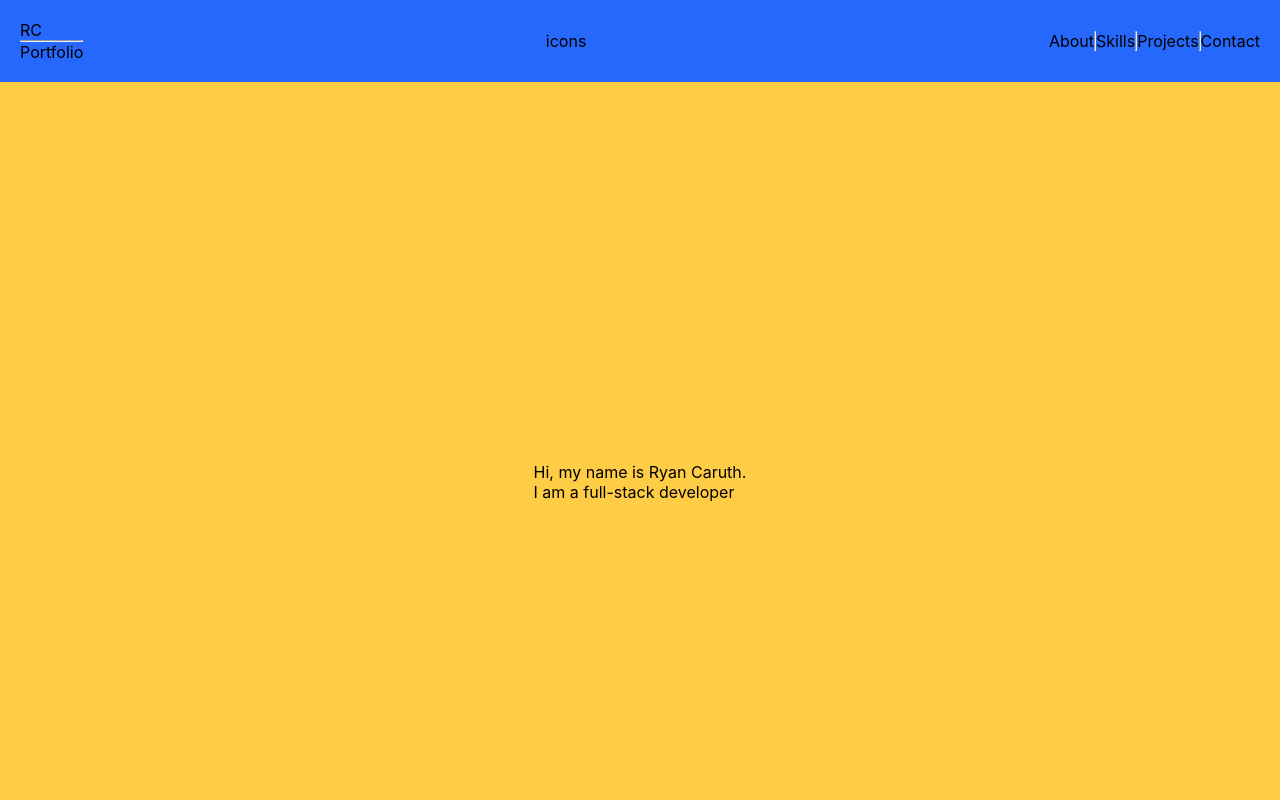
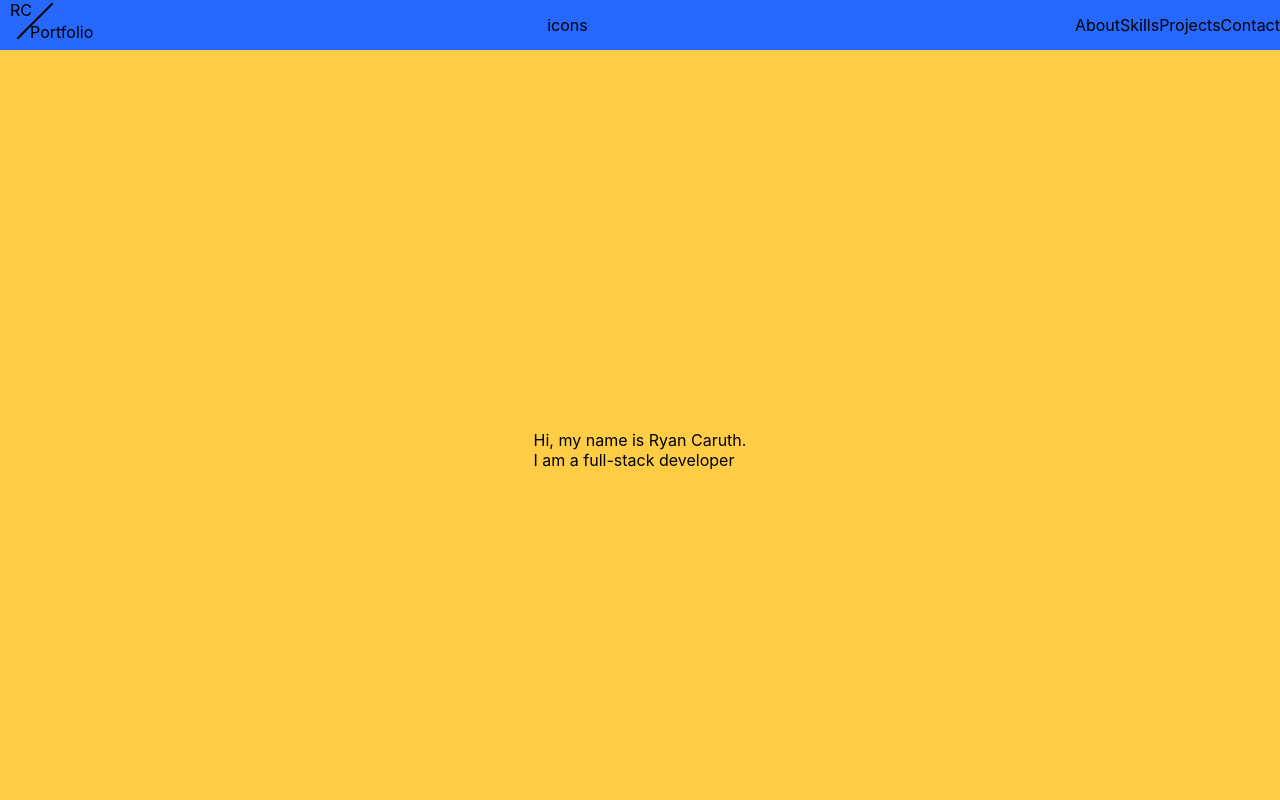
Before and after one commit to Ryan-Caruth/my-portfolio, a React (Create React App) app: page / in a window 1280 px wide. Shown: the top 800 px of the page. Built offline with nearby package versions, Linux system fonts and the light colour scheme.

Commit message:
Styled logo

```diff
--- a/src/components/navbar/navbar.css
+++ b/src/components/navbar/navbar.css
@@ -8,8 +8,26 @@
   display: flex;
   align-items: center;
   justify-content: space-between;
-    padding: 20px;
-    background-color: #2568FB;
+  /* padding: 20px; */
+  background-color: #2568fb;
+}
+
+.logo {
+  margin-left: 10px;
+  width: 50px;
+  height: 50px;
+}
+
+hr {
+  color: black;
+  background-color: black;
+  border-width: 0px;
+  height: 2px;
+  transform: rotate(-45deg);
+}
+
+.bottom-logo {
+  margin-left: 20px;
 }
 
 span {
```
Lines whose indentation alone changed are shown as unchanged.
